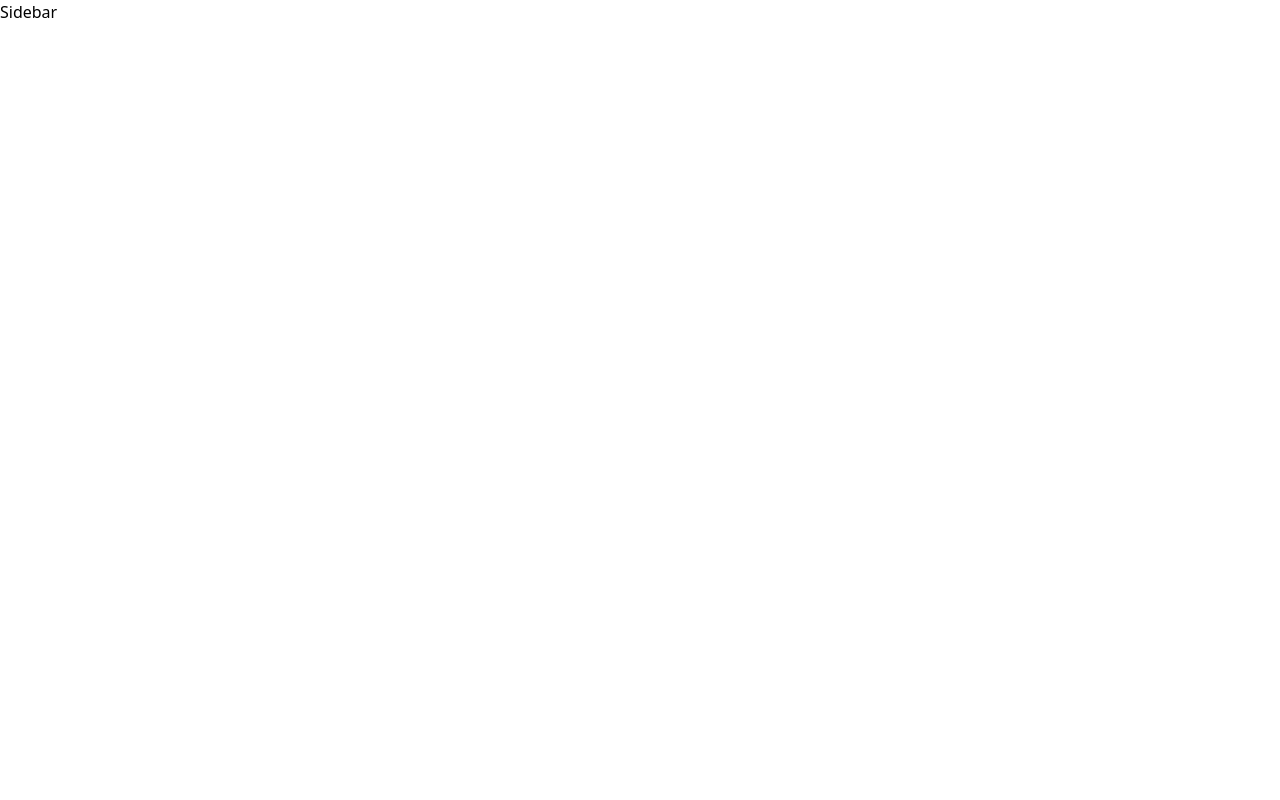
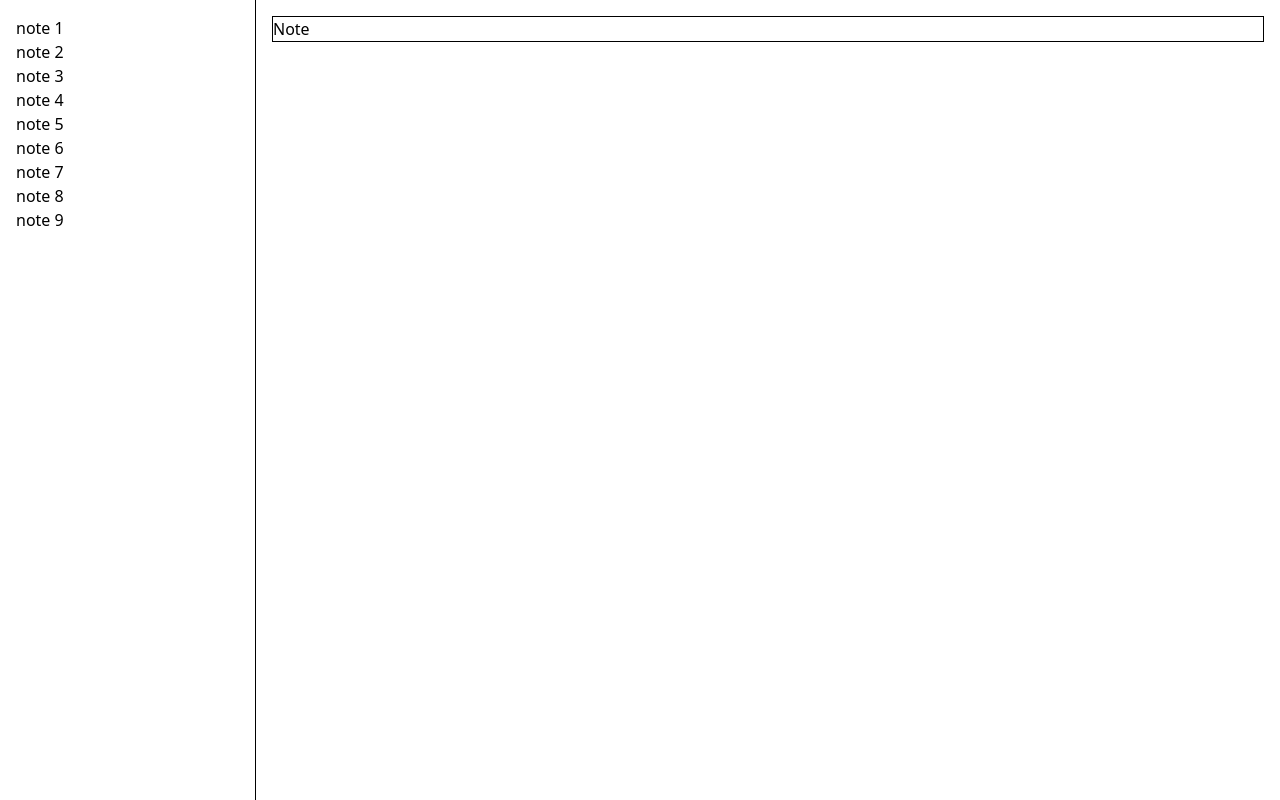
Before and after one commit to aleksey-pru/notes_app, a React (Vite) app: page / in a window 1280 px wide. Built offline with nearby package versions, Linux system fonts and the light colour scheme.

Commit message:
first layout

```diff
--- a/src/App.tsx
+++ b/src/App.tsx
@@ -1,11 +1,15 @@
 import { Routes } from "react-router";
 import Sidebar from "./components/Sidebar/Sidebar";
+import Note from "./components/Note/Note";
 
 function App() {
   return (
-    <div>
+    <div className="flex h-screen">
       <Sidebar />
-      <div>{/* <Routes></Routes> */}</div>
+      <div className="flex-grow p-4 overflow-auto">
+        <Note />
+        {/* <Routes></Routes> */}
+      </div>
     </div>
   );
 }
--- a/src/components/Note/Note.tsx
+++ b/src/components/Note/Note.tsx
@@ -1,5 +1,5 @@
 const Note = () => {
-  return <div>Note</div>;
+  return <div className="border-1">Note</div>;
 };
 
 export default Note;
--- /dev/null
+++ b/src/components/NoteList/NoteList.tsx
@@ -0,0 +1,19 @@
+const NoteList = () => {
+  return (
+    <div>
+      <ul>
+        <li>note 1</li>
+        <li>note 2</li>
+        <li>note 3</li>
+        <li>note 4</li>
+        <li>note 5</li>
+        <li>note 6</li>
+        <li>note 7</li>
+        <li>note 8</li>
+        <li>note 9</li>
+      </ul>
+    </div>
+  );
+};
+
+export default NoteList;
--- a/src/components/Sidebar/Sidebar.tsx
+++ b/src/components/Sidebar/Sidebar.tsx
@@ -1,5 +1,13 @@
+import NoteList from "../NoteList/NoteList";
+
 const Sidebar = () => {
-  return <div>Sidebar</div>;
+  return (
+    <div>
+      <div className="w-64 border-r h-full p-4 overflow-y-auto">
+        <NoteList />
+      </div>
+    </div>
+  );
 };
 
 export default Sidebar;
```
